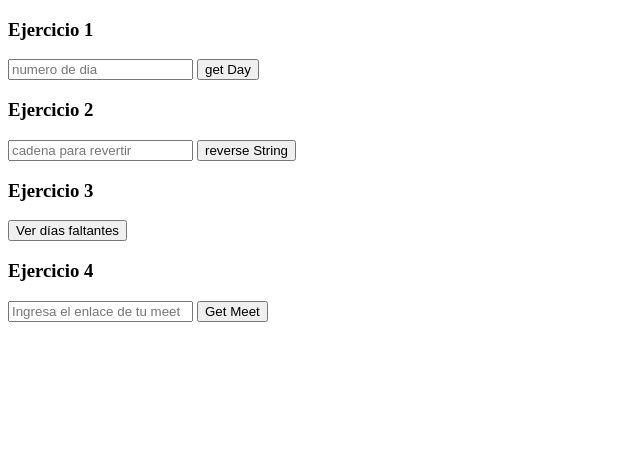
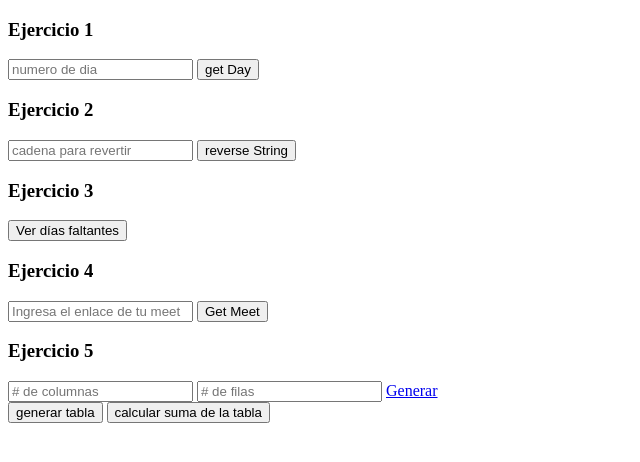
Before and after one commit to omromero00/Lab2, a plain HTML site: page ejercicio1.html in a window 1280 px wide. Shown: the whole page, without its empty margins (0-640 px from the left). Drawn offline with Linux system fonts and the light colour scheme.

Commit message:
Estructura de ejercicio 5

```diff
--- a/ejercicio1.html
+++ b/ejercicio1.html
@@ -31,6 +31,15 @@
         <button type="button" id="getMeet">Get Meet</button>
         <p id="resultMeet"></p>
 
+    <h3> Ejercicio 5</h3>
+        <div id="table_gen">
+            <input type="text" placeholder="# de columnas" id="column" required>
+            <input type="text" placeholder="# de filas" id="row" required>
+            <a href="www.google.comn" >Generar</a>
+        </div>
+            <button type="button" id="Generate" onclick="addTable()">generar tabla</button>
+            <button type="button" id="sumar" onclick="table_sum()">calcular suma de la tabla</button>
+            <p id ="result_table"></p>
 
 
 </body>
```
